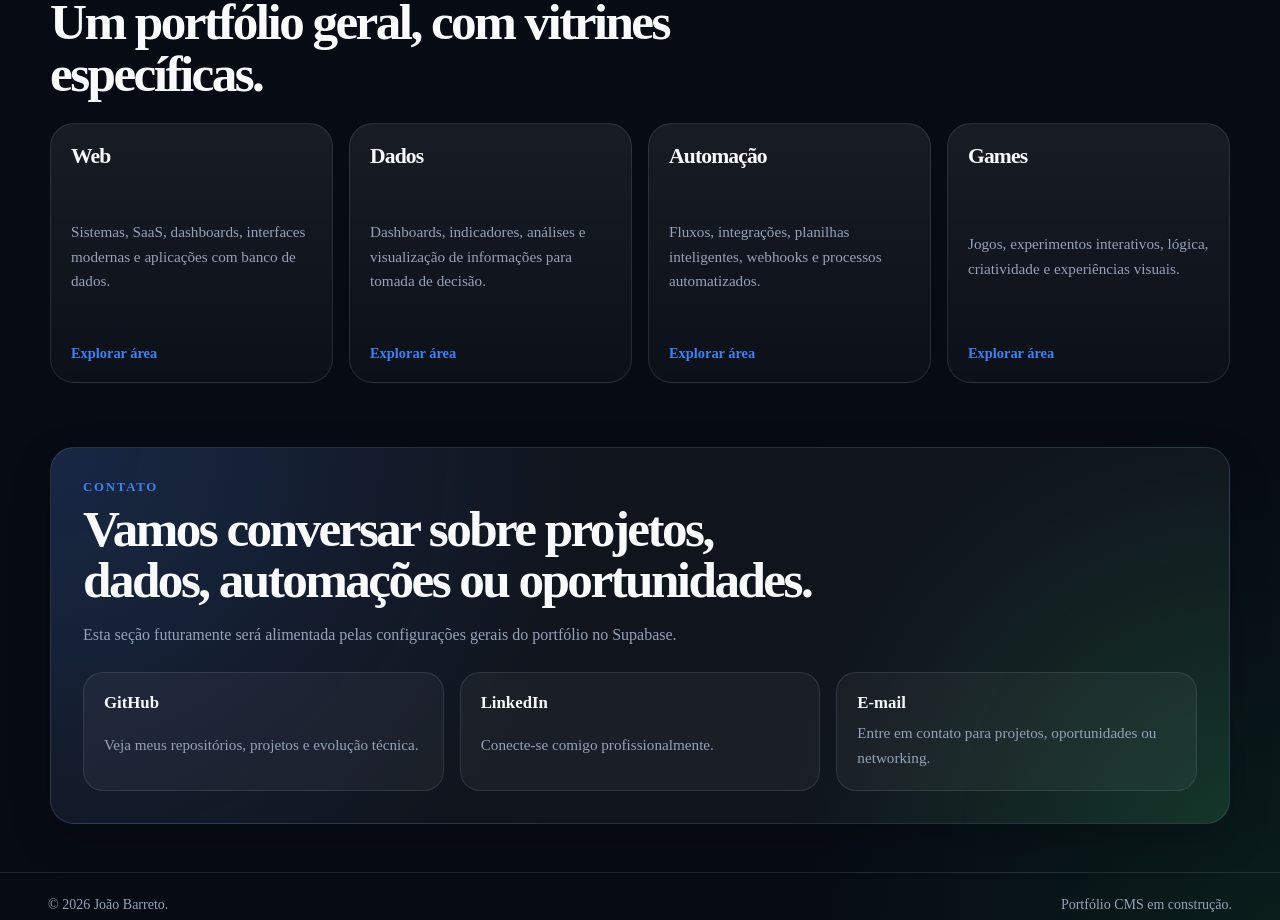
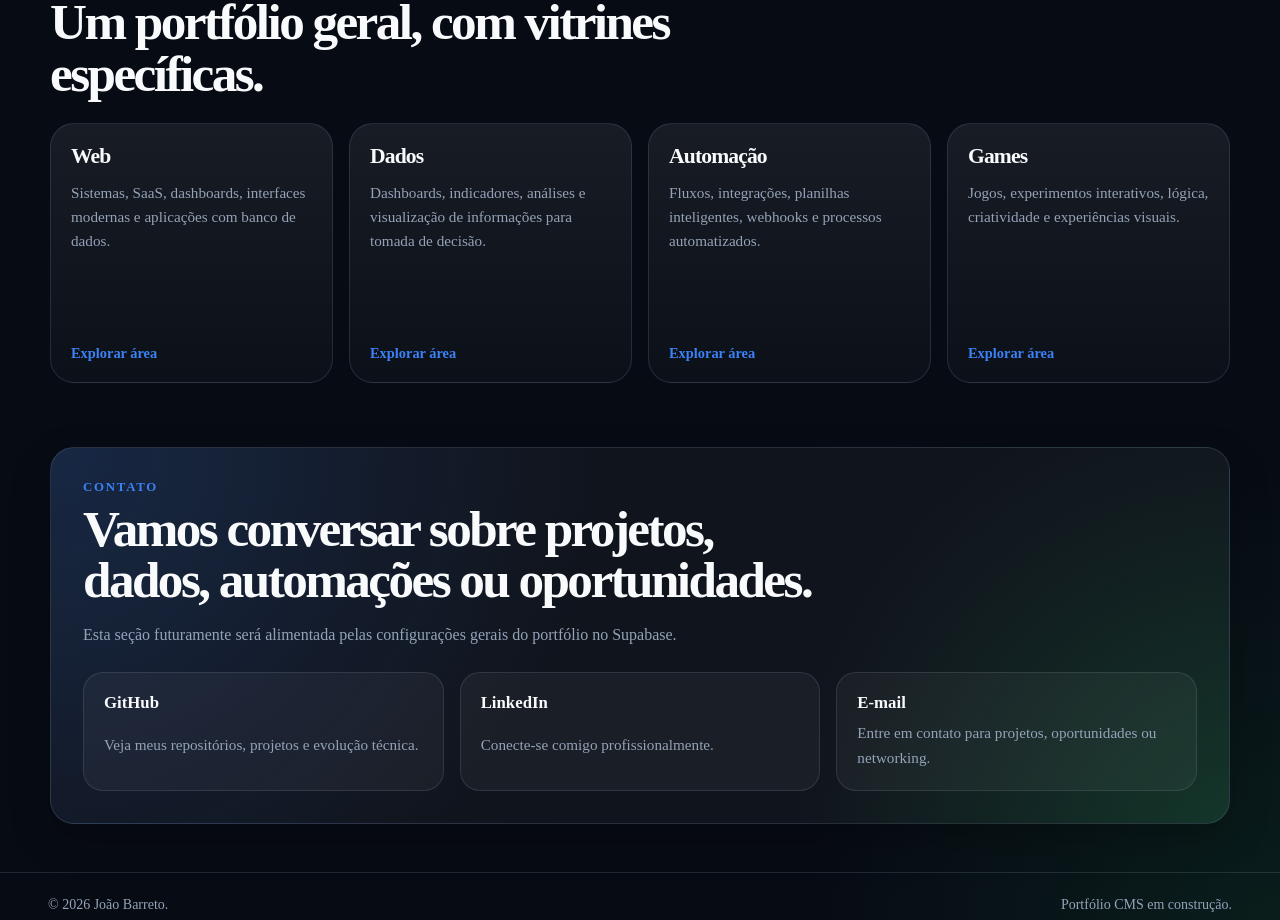
Before and after one commit to JoaoBarreto35/portfolio_cms_react_ts, a React (Vite) app: page / in a window 1280 px wide. Shown: the part 2360-3280 px from the top of the page. Built offline with nearby package versions, Linux system fonts and the light colour scheme.

Commit message:
refactor: extract porfolio area cards

```diff
--- /dev/null
+++ b/src/features/portfolio/components/AreaCard/index.tsx
@@ -0,0 +1,22 @@
+import { Link } from "react-router-dom";
+
+import styles from "./styles.module.css";
+
+interface AreaCardProps {
+  title: string;
+  description: string;
+  href: string;
+}
+
+export function AreaCard({ title, description, href }: AreaCardProps) {
+  return (
+    <Link to={href} className={styles.card}>
+      <div>
+        <h3>{title}</h3>
+        <p>{description}</p>
+      </div>
+
+      <span>Explorar área</span>
+    </Link>
+  );
+}
--- /dev/null
+++ b/src/features/portfolio/components/AreaCard/styles.module.css
@@ -0,0 +1,48 @@
+.card {
+    display: flex;
+    min-height: 260px;
+    flex-direction: column;
+    justify-content: space-between;
+    gap: var(--space-4);
+    padding: var(--space-5);
+    border: 1px solid var(--color-border);
+    border-radius: var(--radius-2xl);
+    background:
+      linear-gradient(180deg, rgba(255, 255, 255, 0.07), rgba(255, 255, 255, 0.025));
+    color: var(--color-text);
+    text-decoration: none;
+    transition:
+      transform var(--transition-default),
+      border-color var(--transition-default),
+      background var(--transition-default);
+  }
+
+  .card:hover {
+    border-color: rgba(59, 130, 246, 0.55);
+    transform: translateY(-4px);
+  }
+
+  .card h3 {
+    margin: 0;
+    font-size: 1.35rem;
+    letter-spacing: -0.04em;
+  }
+
+  .card p {
+    margin: var(--space-3) 0 0;
+    color: var(--color-muted);
+    font-size: 0.95rem;
+    line-height: 1.6;
+  }
+
+  .card span {
+    color: var(--color-primary);
+    font-size: 0.9rem;
+    font-weight: 800;
+  }
+
+  @media (max-width: 620px) {
+    .card {
+      min-height: 220px;
+    }
+  }
--- a/src/features/portfolio/pages/HomePage/index.tsx
+++ b/src/features/portfolio/pages/HomePage/index.tsx
@@ -1,5 +1,3 @@
-import { Link } from "react-router-dom";
-
 import { Badge } from "../../../../components/ui/Badge";
 import { ButtonLink } from "../../../../components/ui/ButtonLink";
 import { SectionHeader } from "../../../../components/ui/SectionHeader";
@@ -12,6 +10,7 @@ import {
 } from "../../data/mockPortfolioData";
 import { ProjectCard } from "../../components/ProjectCard";
 import { StatusCard } from "../../components/StatusCard";
+import { AreaCard } from "../../components/AreaCard";
 
 
 import styles from "./styles.module.css";
@@ -116,11 +115,12 @@ export function HomePage() {
 
         <div className={styles.areaGrid}>
           {portfolioAreas.map((area) => (
-            <Link key={area.href} to={area.href} className={styles.areaCard}>
-              <h3>{area.title}</h3>
-              <p>{area.description}</p>
-              <span>Explorar área</span>
-            </Link>
+            <AreaCard
+              key={area.href}
+              title={area.title}
+              description={area.description}
+              href={area.href}
+            />
           ))}
         </div>
       </section>
--- a/src/features/portfolio/pages/HomePage/styles.module.css
+++ b/src/features/portfolio/pages/HomePage/styles.module.css
@@ -58,48 +58,6 @@
     gap: var(--space-4);
   }
 
-  .areaCard {
-    display: flex;
-    min-height: 260px;
-    flex-direction: column;
-    justify-content: space-between;
-    gap: var(--space-4);
-    padding: var(--space-5);
-    border: 1px solid var(--color-border);
-    border-radius: var(--radius-2xl);
-    background:
-      linear-gradient(180deg, rgba(255, 255, 255, 0.07), rgba(255, 255, 255, 0.025));
-    color: var(--color-text);
-    text-decoration: none;
-    transition:
-      transform var(--transition-default),
-      border-color var(--transition-default),
-      background var(--transition-default);
-  }
-
-  .areaCard:hover {
-    border-color: rgba(59, 130, 246, 0.55);
-    transform: translateY(-4px);
-  }
-
-  .areaCard h3 {
-    margin: 0;
-    font-size: 1.35rem;
-    letter-spacing: -0.04em;
-  }
-
-  .areaCard p {
-    margin: 0;
-    color: var(--color-muted);
-    font-size: 0.95rem;
-    line-height: 1.6;
-  }
-
-  .areaCard span {
-    color: var(--color-primary);
-    font-size: 0.9rem;
-    font-weight: 800;
-  }
 
   .featuredProjects {
     display: grid;
@@ -234,7 +192,4 @@
       grid-template-columns: 1fr;
     }
 
-    .areaCard {
-      min-height: 220px;
-    }
   }
```
